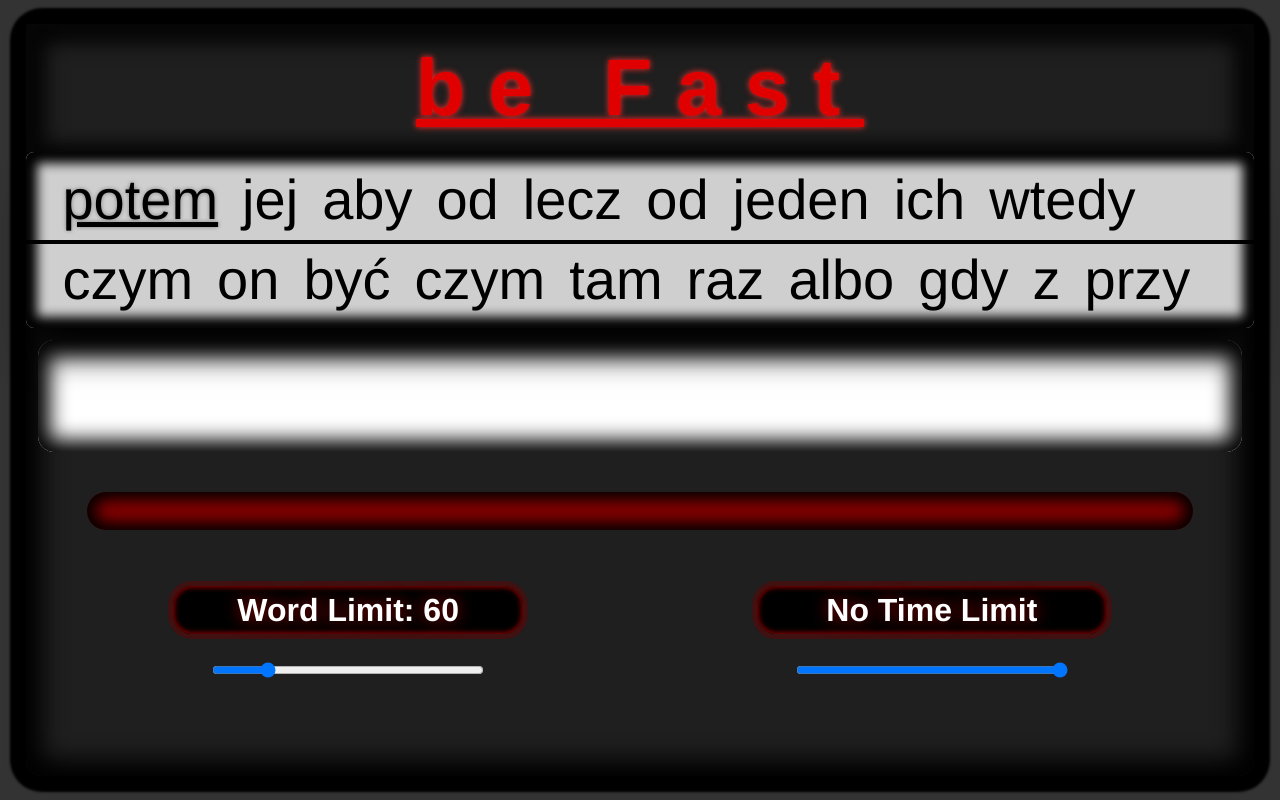
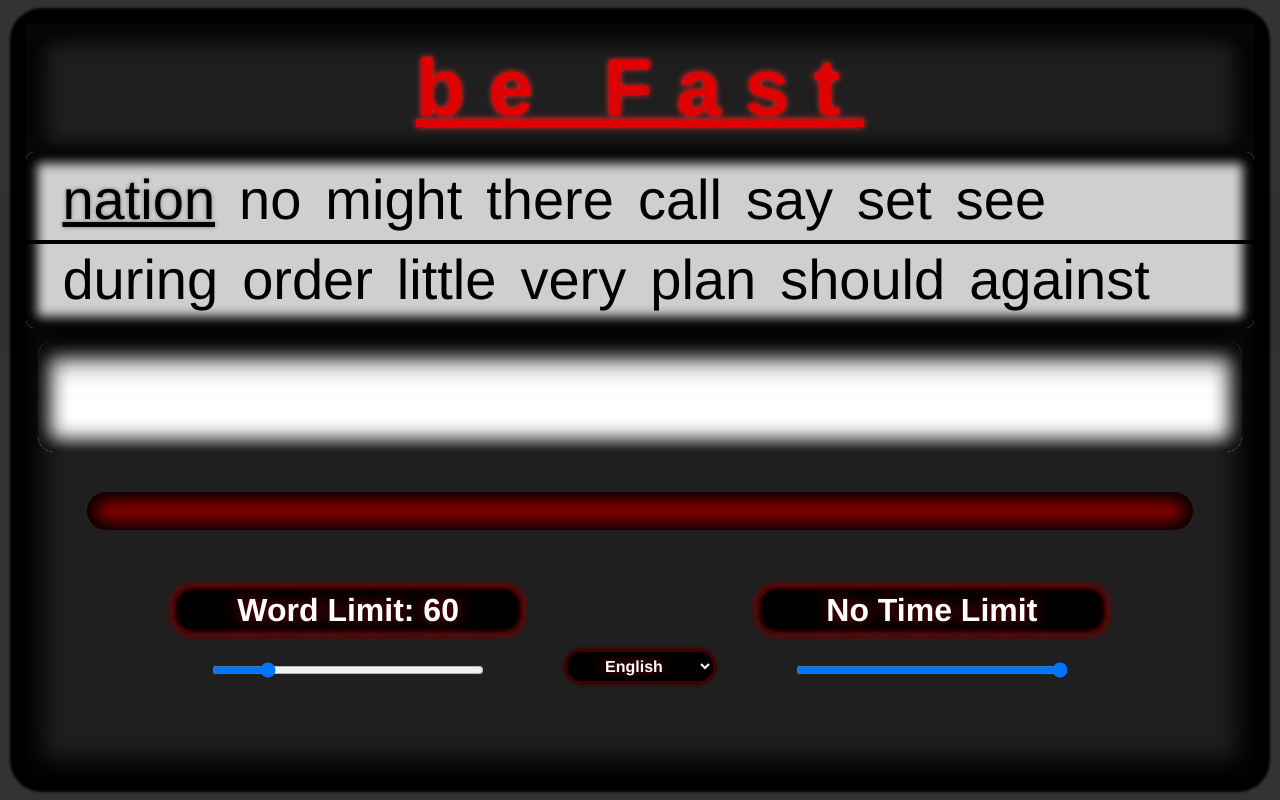
Before and after one commit to zivavu/beFast, a plain HTML site: page index.html in a window 1280 px wide. Drawn offline with Linux system fonts and the light colour scheme.

Commit message:
got language selection working

```diff
--- a/index.html
+++ b/index.html
@@ -6,10 +6,10 @@
 		<meta name="viewport" content="width=device-width, initial-scale=1.0" />
 		<title>beFast</title>
 		<link rel="stylesheet" href="./style.css" />
-		<script src="languages.js" type="module"></script>
-		<script src="wordsToDom.js" type="module"></script>
+		<script defer src="languages.js" type="module"></script>
 		<script defer src="typingChecker.js" type="module"></script>
 		<script defer src='settingsInput.js' type="module"></script>
+		<script defer src="wordsToDom.js" type="module"></script>
 		<script defer src="wpmMeater.js" type="module" ></script>
 	</head>
 	<body>
--- a/settingsInput.js
+++ b/settingsInput.js
@@ -5,7 +5,8 @@ const timeDisplay = document.createElement('span');
 export let showWpmMeter,
 	showWrongWordAnimation,
 	wordsNumber = 60,
-	timeLimit = Infinity;
+	timeLimit = Infinity,
+	language;
 
 //i have no idea why i added every element that way, it sounded cool at first i guess ):)
 function settingsConstructior() {
@@ -16,21 +17,22 @@ function settingsConstructior() {
 	columnOne.classList.add('column');
 	let columnTwo = document.createElement('column');
 	columnTwo.classList.add('column');
-
-	let timeCounterColumn = document.createElement('column');
-	timeCounterColumn.classList.add('column');
-	timeCounterColumn.id = 'time-counter-column';
-	timeCounterColumn.appendChild(createTimeDisplayElement());
+	let columnThree = document.createElement('column');
+	columnThree.classList.add('column');
 
 	columnOne.appendChild(createWordRangeDisplay());
 	columnOne.appendChild(createWordsRange());
 
-	columnTwo.appendChild(createTimeLimitDisplay());
-	columnTwo.appendChild(createTimeLimitRange());
+	columnTwo.id = 'time-counter-column';
+	columnTwo.appendChild(createTimeDisplayElement());
+	columnTwo.appendChild(createLanguageSelectElement());
+
+	columnThree.appendChild(createTimeLimitDisplay());
+	columnThree.appendChild(createTimeLimitRange());
 
 	settingsSpan.appendChild(columnOne);
-	settingsSpan.appendChild(timeCounterColumn);
 	settingsSpan.appendChild(columnTwo);
+	settingsSpan.appendChild(columnThree);
 	containerNode.appendChild(settingsSpan);
 }
 settingsConstructior();
@@ -102,6 +104,7 @@ function uprateWordsCount() {
 	startTypeChecking();
 }
 
+//preventing full reload so everything seems smother and i dont have to deal with storeing values
 window.onkeydown = (e) => {
 	if (e.key === 'r' && e.ctrlKey) {
 		e.preventDefault();
@@ -117,3 +120,16 @@ function createTimeDisplayElement() {
 	timeDisplay.classList.add('display');
 	return timeDisplay;
 }
+
+function createLanguageSelectElement() {
+	const languageSelect = document.createElement('select');
+	languageSelect.id = 'language-select';
+	const english = document.createElement('option');
+	english.innerText = 'English';
+	const polish = document.createElement('option');
+	polish.innerText = 'Polish';
+	const german = document.createElement('option');
+	german.innerText = 'German';
+	languageSelect.append(english, polish, german);
+	return languageSelect;
+}
--- a/style.css
+++ b/style.css
@@ -80,7 +80,7 @@ header-container {
 	padding: 4vh 4%;
 	width: 90%;
 	height: 6vh;
-	font-size: 8vmin;
+	font-size: 8vh;
 	border: none;
 	box-shadow: inset 0 0 2.5vmin 1.5vmin black;
 }
@@ -136,11 +136,33 @@ header-container {
 }
 #time-counter-column {
 	width: 15%;
-	height: 10vh;
+	height: 15vh;
 }
 #time-display {
 	font-weight: 800;
 	text-align: center;
+}
+#language-select {
+	width: 100%;
+	height: 3.6vmin;
+	font-size: 2vmin;
+	text-align: center;
+	font-weight: 700;
+	border: none;
+	box-shadow: 0 0 0.3vmin 0.5vmin rgb(63, 0, 0);
+	text-shadow: 0 0 2vmin rgb(207, 0, 0);
+	border-radius: 2vmin;
+	background-color: black;
+	color: white;
+}
+#language-select option {
+	text-align: center;
+	text-shadow: none;
+	font-size: 1.5vmin;
+	width: 100%;
+	top: 100%;
+	left: 0;
+	right: 0;
 }
 .display {
 	font-size: 4vmin;
--- a/typingChecker.js
+++ b/typingChecker.js
@@ -25,9 +25,9 @@ export function startTypeChecking() {
 
 	randomWords = newWordsGenerator(wordsNumber);
 
+	resetStyling();
 	resetEndScreenWpmDisplay();
 	wpmTicking(false);
-	resetStyling();
 
 	correctWords = 0;
 	wrongWords = 0;
@@ -166,8 +166,11 @@ export function endScreen() {
 
 	//disabling and clearing input text area, also some spaghetti to prevent full page reloading with ctrl + r
 	document.getElementById('word-range').focus();
+	textAreaNode.style.fontWeight = '600';
+	textAreaNode.style.fontSize = '3.5vh';
 	textAreaNode.disabled = true;
-	textAreaNode.value = '';
+	textAreaNode.style.textAlign = 'center';
+	textAreaNode.value = 'Press Ctrl + R to restart';
 
 	//stoping the wpm timer
 	wpmTicking(false);
@@ -224,7 +227,10 @@ function animateTitleWhenWordWrong() {
 
 function resetStyling() {
 	textAreaNode.focus();
+	textAreaNode.style.fontWeight = '';
+	textAreaNode.style.fontSize = '8vh';
 	textAreaNode.style.color = 'black';
+	textAreaNode.style.textAlign = 'left';
 	outputArea.style.color = 'black';
 	outputArea.style.flexDirection = 'row';
 	outputArea.style.flexWrap = 'wrap';
--- a/wordsToDom.js
+++ b/wordsToDom.js
@@ -1,9 +1,9 @@
 import { english, german, polish } from './languages.js';
+import { startTypeChecking } from './typingChecker.js';
 const outputArea = document.getElementById('output-area');
 const textAreaNode = document.getElementById('user-input');
-let words =
-	'się i w nie na z do to że a o jak ale po co tak za od go już jego jej czy przez tylko tego sobie jeszcze może ze kiedy pan ich dla by gdy teraz ja ten który nawet bardzo przed tu jednak pod coś tam wszystko przy więc nic bo nim żeby miał on być potem też jeśli bez nad gdzie lecz siebie nigdy ani właśnie sam u dobrze niż jakby aby ty oczy zawsze raz były no albo gdyby aż wtedy przecież ona drzwi jako chyba nagle wszyscy jeden czym kto sposób czas kilka dlaczego razem jutro';
-words = words.split(' ');
+const languageSelectElement = document.getElementById('language-select');
+let words = english.split(' ');
 
 export function newWordsGenerator(wordsToGenerate) {
 	resetPreviousWords();
@@ -24,3 +24,20 @@ function resetPreviousWords() {
 	outputArea.innerHTML = '';
 	textAreaNode.value = '';
 }
+
+languageSelectElement.addEventListener('change', changeLanguage);
+
+function changeLanguage() {
+	switch (languageSelectElement.value) {
+		case 'English':
+			words = english.split(' ');
+			break;
+		case 'Polish':
+			words = polish.split(' ');
+			break;
+		case 'German':
+			words = german.split(' ');
+			break;
+	}
+	startTypeChecking();
+}
```
